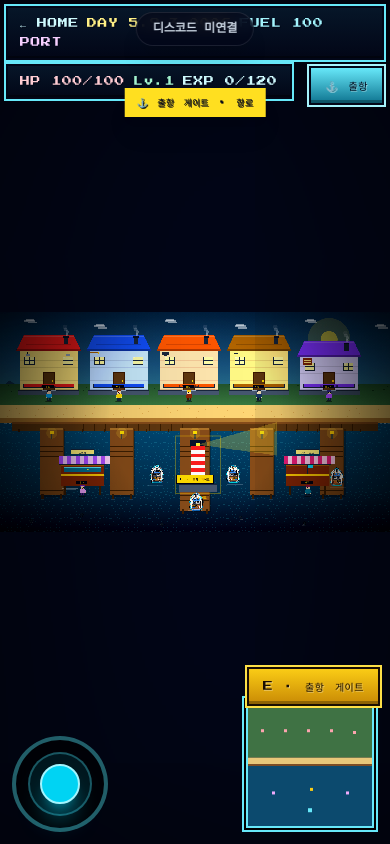
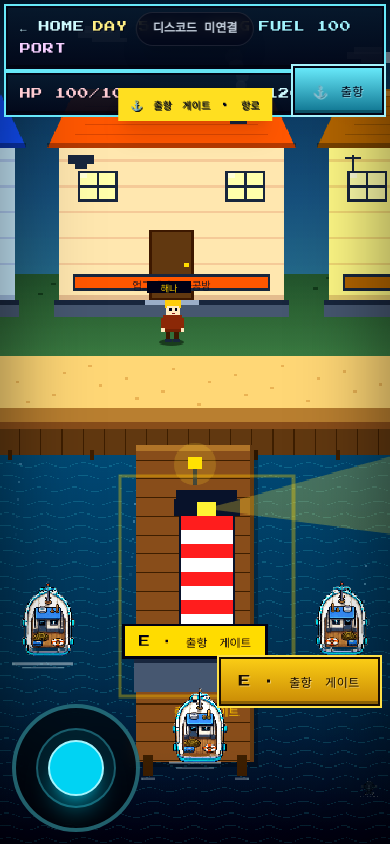
Before and after one commit to winzfs/overwatch-fishing-web, a Next.js app: page /harbor in a window 390 px wide. Built offline with nearby package versions, Linux system fonts and the light colour scheme.

Commit message:
Improve mobile harbor readability

```diff
--- a/app/globals.css
+++ b/app/globals.css
@@ -280,3 +280,54 @@ h3 {
     0 18px 38px rgba(2, 6, 23, 0.6);
   border-radius: 0 !important;
 }
+
+/* ---------- Mobile readability overrides ---------- */
+
+.sea-bloom {
+  height: 100% !important;
+  object-fit: cover !important;
+  width: 100% !important;
+}
+
+@media (max-width: 640px) {
+  .pixel-hud-bar {
+    font-size: 11px !important;
+    line-height: 1.6 !important;
+    max-width: calc(100vw - 16px);
+    padding: 10px 12px !important;
+  }
+
+  .pixel-text-sm {
+    font-size: 10px !important;
+    line-height: 1.65 !important;
+  }
+
+  .pixel-btn {
+    font-size: 12px !important;
+    line-height: 1.45 !important;
+    padding: 14px 18px !important;
+  }
+
+  .pixel-mini-map {
+    display: none !important;
+  }
+
+  .pixel-vignette::after {
+    box-shadow: inset 0 0 90px rgba(0, 0, 0, 0.52);
+  }
+
+  [class*="border-cyan-300/40"][class*="rounded-full"] {
+    height: 8rem !important;
+    width: 8rem !important;
+  }
+
+  [class*="border-cyan-300/30"][class*="bg-cyan-400/10"] {
+    height: 5rem !important;
+    width: 5rem !important;
+  }
+
+  [class*="border-cyan-200"][class*="bg-cyan-400"] {
+    height: 3.5rem !important;
+    width: 3.5rem !important;
+  }
+}
```
